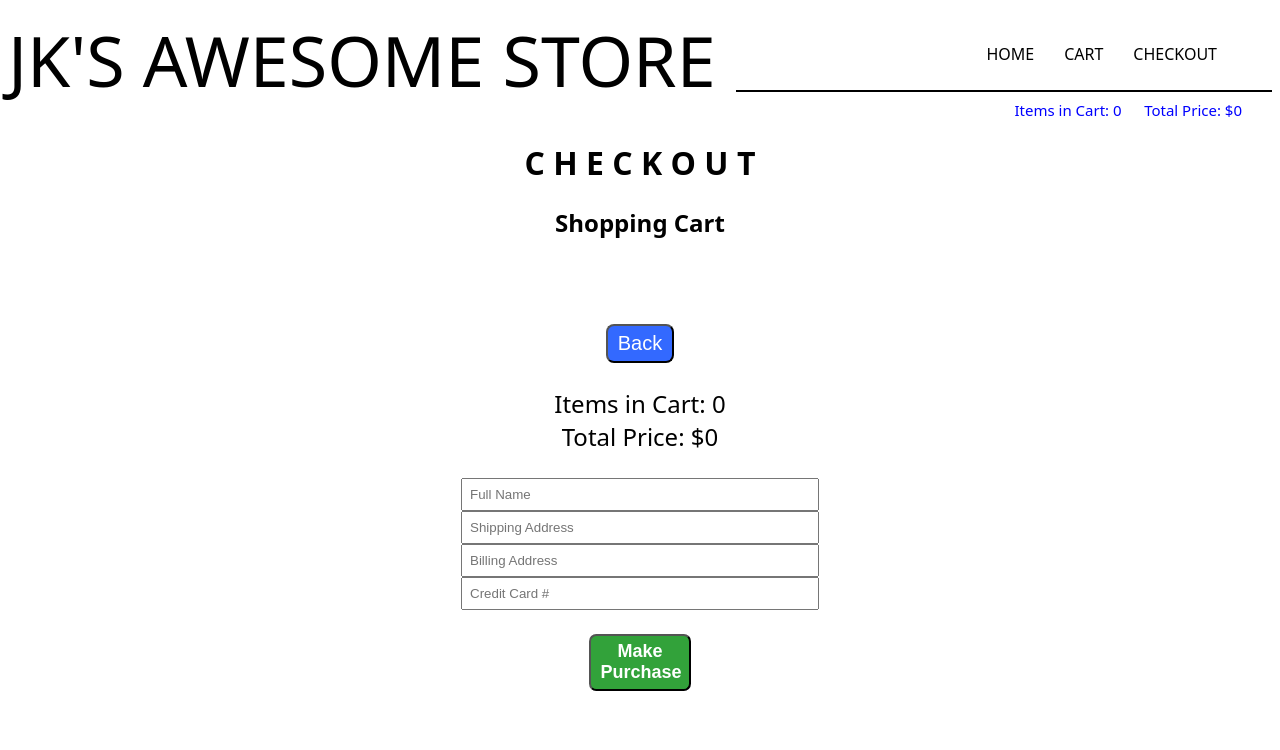
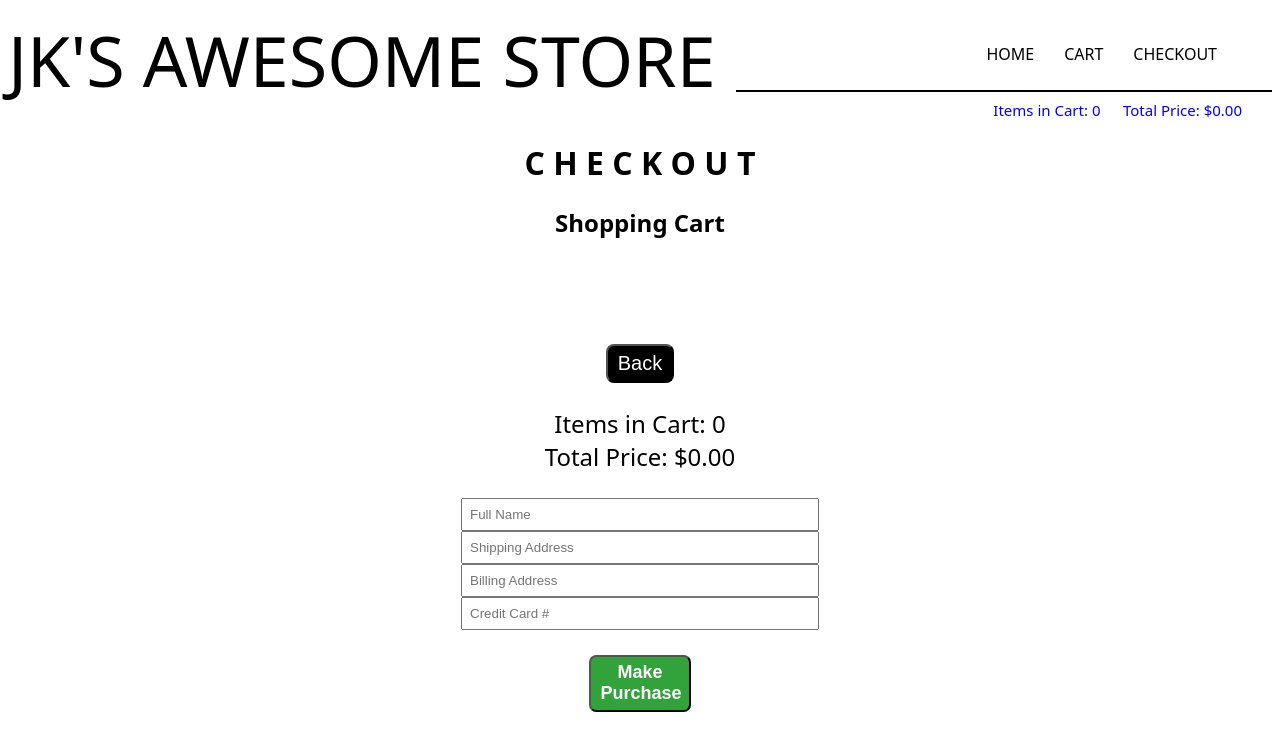
Before and after one commit to swz22/ecommerce_app, a React (Create React App) app: page /checkout in a window 1280 px wide. Shown: the top 750 px of the page. Built offline with nearby package versions, Linux system fonts and the light colour scheme.

Commit message:
Updated styling and fixed prices to correctly display commas and decimal places

```diff
--- a/src/components/Cart.js
+++ b/src/components/Cart.js
@@ -24,10 +24,10 @@ const Cart = () => {
       <div>
         <img src={product.image} alt="Pic" style={{ height: 90, width: 90, display: "block", margin: "auto" }} />
         <div style={{ textAlign: "center" }}>
-          <p>{product.name}</p>
-          <span style={{ fontSize: "1.5em" }}> {`$${product.price}`} </span>
+          <p style={{height: '60px'}}>{product.name.substring(0,67)}</p>
+          <p style={{ fontSize: "1.5em" }}> {`$${product.price}`} </p>
           <CoolButton onClick={() => removeFromCart(index)}>
-            Remove From Cart
+            Remove Item
           </CoolButton>
         </div>
       </div>
@@ -72,7 +72,6 @@ const CoolButton = styled.button`
   border-radius: 0.4em;
   color: white;
   background-color: #3369ff;
-  margin-top: 10px;
   margin-bottom: 4px;
   font-size: 15px;
   cursor: pointer;
@@ -85,8 +84,8 @@ const CoolButton2 = styled.button`
   padding: 0.3em 0.5em;
   border-radius: 0.4em;
   color: white;
-  background-color: #3369ff;
-  margin-top: 5px;
+  background-color: black;
+  margin-top: 25px;
   margin-bottom: 4px;
   font-size: 20px;
   cursor: pointer;
--- a/src/components/Checkout.js
+++ b/src/components/Checkout.js
@@ -12,13 +12,21 @@ const Checkout = () => {
     localStorage.setItem("cart", JSON.stringify([]));
   };
 
+  function numberWithCommas(x) {
+    x = x.toString();
+    var pattern = /(-?\d+)(\d{3})/;
+    while (pattern.test(x))
+        x = x.replace(pattern, "$1,$2");
+    return x;
+}
+
   return (
     <div>
       <Heading> C H E C K O U T </Heading>
       <Cart />
       <Summary>
         <span> Items in Cart: {cart.length} </span>
-        <span> Total Price: {`$${totalPrice}`} </span>
+        <span> Total Price: {`$${numberWithCommas(totalPrice.toFixed(2))}`} </span>
       </Summary>
 
       <form>
@@ -55,7 +63,7 @@ const CoolButton = styled.button`
   border-radius: 0.4em;
   color: white;
   background-color: #32A23A;
-  margin-top: 14px;
+  margin-top: 15px;
   margin-bottom: 4px;
   font-size: 18px;
   width: 40%;
--- a/src/components/MiniCart.js
+++ b/src/components/MiniCart.js
@@ -6,10 +6,18 @@ const MiniCart = () => {
   const { cart } = useContext(CartContext);
   const totalPrice = cart.reduce((acc, curr) => acc + curr.price, 0);
 
+  function numberWithCommas(x) {
+    x = x.toString();
+    var pattern = /(-?\d+)(\d{3})/;
+    while (pattern.test(x))
+        x = x.replace(pattern, "$1,$2");
+    return x;
+}
+
   return (
     <Container>
       <span style={{ marginRight: "1.5em" }}> Items in Cart: {cart.length} </span>
-      <span style={{ marginRight: "2em" }}> Total Price: {`$${totalPrice}`} </span>
+      <span style={{ marginRight: "2em" }}> Total Price: {`$${numberWithCommas(totalPrice.toFixed(2))}`} </span>
     </Container>
   );
 };
--- a/src/components/ProductDetails.js
+++ b/src/components/ProductDetails.js
@@ -40,9 +40,9 @@ const ProductDetails = () => {
   return (
     <div>
       <Container>
-        <img src={product.image} alt="pic" style={{ height: 200, width: 200 }}/>
+        <img src={product.image} alt="pic" style={{ height: 220, width: 200, marginBottom:'30px' }}/>
         <p>{product.title}</p>
-        <p style={{ width: "40%" }}>{product.description}</p>
+        <p style={{ width: "35%" }}>{product.description}</p>
         <p style={{ fontSize: "24px" }}>{`$${product.price}`}</p>
         <ButtonContainer>
           <label htmlFor="quantity">Quantity:</label>
@@ -61,7 +61,7 @@ const Container = styled.div`
   display: flex;
   flex-direction: column;
   align-items: center;
-  margin-top: 50px;
+  margin-top: 110px;
 `;
 
 const ButtonContainer = styled.div`
--- a/src/components/ProductList.js
+++ b/src/components/ProductList.js
@@ -21,10 +21,10 @@ const ProductList = (props) => {
     return (
       <div>
         <Link to={`/products/${product.id}`}>
-          <img src={product.image} alt="Pic" style={{ height: 200, width: 180, display:"block", margin:"auto" }} />
+          <img src={product.image} alt="Pic" style={{ height: 180, width: 160, display:"block", margin:"auto" }} />
         </Link>
         <div style={{ textAlign:"center"}}>
-          <p>{product.title}</p>
+          <p style={{height: '35px'}}>{product.title}</p>
           <p style={{ fontSize:"1.5em"}}>{`$${product.price}`}</p>
         </div>
       </div>
```
Also changed, not shown: .eslintrc.json.
